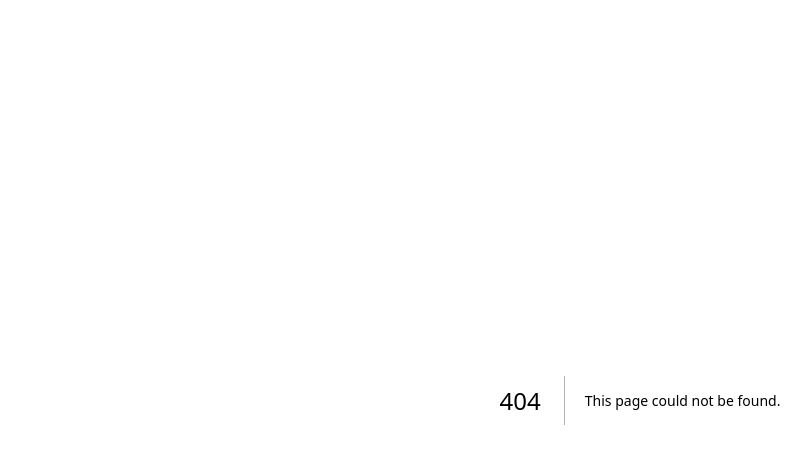
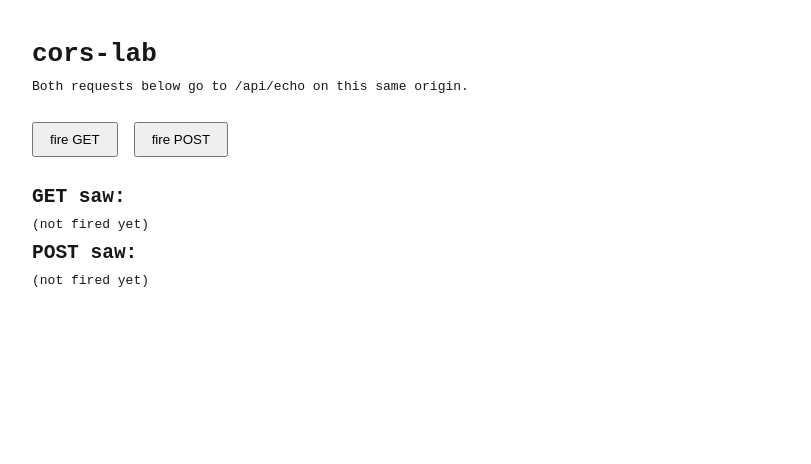
Before and after one commit to mmdenny17/VercelTraining, a Next.js app: page /cors-lab in a window 1280 px wide. Before the commit this address had no page. Shown: the top 464 px of the page, without its empty margins (0-811 px from the left). Built offline with nearby package versions, Linux system fonts and the light colour scheme.

Commit message:
feat: cors lab, edge probe, backend rewrite

```diff
--- a/next.config.ts
+++ b/next.config.ts
@@ -21,6 +21,13 @@ const nextConfig: NextConfig = {
   async rewrites() {
     return [
       { source: "/proxy/zen", destination: "https://api.github.com/zen" },
+      { source: "/backend/:path*", destination: "${process.env.BACKEND_BASE_URL}/:path*" },
+
+      // YOUR TURN. Forward everything under /backend/* to the host in
+      // BACKEND_BASE_URL, preserving the rest of the path:
+      //   /backend/users/octocat  ->  <BACKEND_BASE_URL>/users/octocat
+      // Set BACKEND_BASE_URL to https://api.github.com so it's testable.
+      // Path capture goes on BOTH sides.
     ];
   },
 };
--- /dev/null
+++ b/src/app/api/echo/route.ts
@@ -0,0 +1,19 @@
+export const dynamic = "force-dynamic";
+
+function describe(request: Request) {
+  return Response.json({
+    method: request.method,
+    // The whole point: is this header here or not?
+    origin: request.headers.get("origin") ?? "(no origin header sent)",
+    host: request.headers.get("host"),
+    referer: request.headers.get("referer") ?? "(none)",
+  });
+}
+
+export async function GET(request: Request) {
+  return describe(request);
+}
+
+export async function POST(request: Request) {
+  return describe(request);
+}
--- /dev/null
+++ b/src/app/api/edge-probe/route.ts
@@ -0,0 +1,12 @@
+// Deliberately violates P3. This exists only so its log entry can be compared
+// against /api/boom, which runs as a standard Node Function.
+export const runtime = "edge";
+
+export async function GET() {
+  return Response.json({
+    ranOn: "edge",
+    // Node Functions have this. Ask yourself what it says here, and why.
+    region: process.env.VERCEL_REGION ?? "(no region)",
+    renderedAt: new Date().toISOString(),
+  });
+}
--- /dev/null
+++ b/src/app/cors-lab/page.tsx
@@ -0,0 +1,57 @@
+"use client";
+
+import { useState } from "react";
+
+type EchoResult = {
+  method: string;
+  origin: string;
+  host: string | null;
+  referer: string;
+};
+
+export default function CorsLab() {
+  const [get, setGet] = useState<EchoResult | null>(null);
+  const [post, setPost] = useState<EchoResult | null>(null);
+
+  // Both calls are SAME-ORIGIN: this page and /api/echo share a hostname.
+  // Nothing cross-origin is happening. Only the verb differs.
+  async function fireGet() {
+    const res = await fetch("/api/echo");
+    setGet(await res.json());
+  }
+
+  async function firePost() {
+    const res = await fetch("/api/echo", {
+      method: "POST",
+      headers: { "content-type": "application/json" },
+      body: JSON.stringify({ anything: true }),
+    });
+    setPost(await res.json());
+  }
+
+  return (
+    <main style={{ fontFamily: "monospace", padding: "2rem", lineHeight: 1.7 }}>
+      <h1>cors-lab</h1>
+      <p>Both requests below go to /api/echo on this same origin.</p>
+
+      <div style={{ display: "flex", gap: "1rem", margin: "1.5rem 0" }}>
+        <button onClick={fireGet} style={{ padding: "0.5rem 1rem" }}>
+          fire GET
+        </button>
+        <button onClick={firePost} style={{ padding: "0.5rem 1rem" }}>
+          fire POST
+        </button>
+      </div>
+
+      <section>
+        <h2>GET saw:</h2>
+        <pre>{get ? JSON.stringify(get, null, 2) : "(not fired yet)"}</pre>
+      </section>
+
+      <section>
+        <h2>POST saw:</h2>
+        <pre>{post ? JSON.stringify(post, null, 2) : "(not fired yet)"}</pre>
+      </section>
+    </main>
+  );
+}
```
